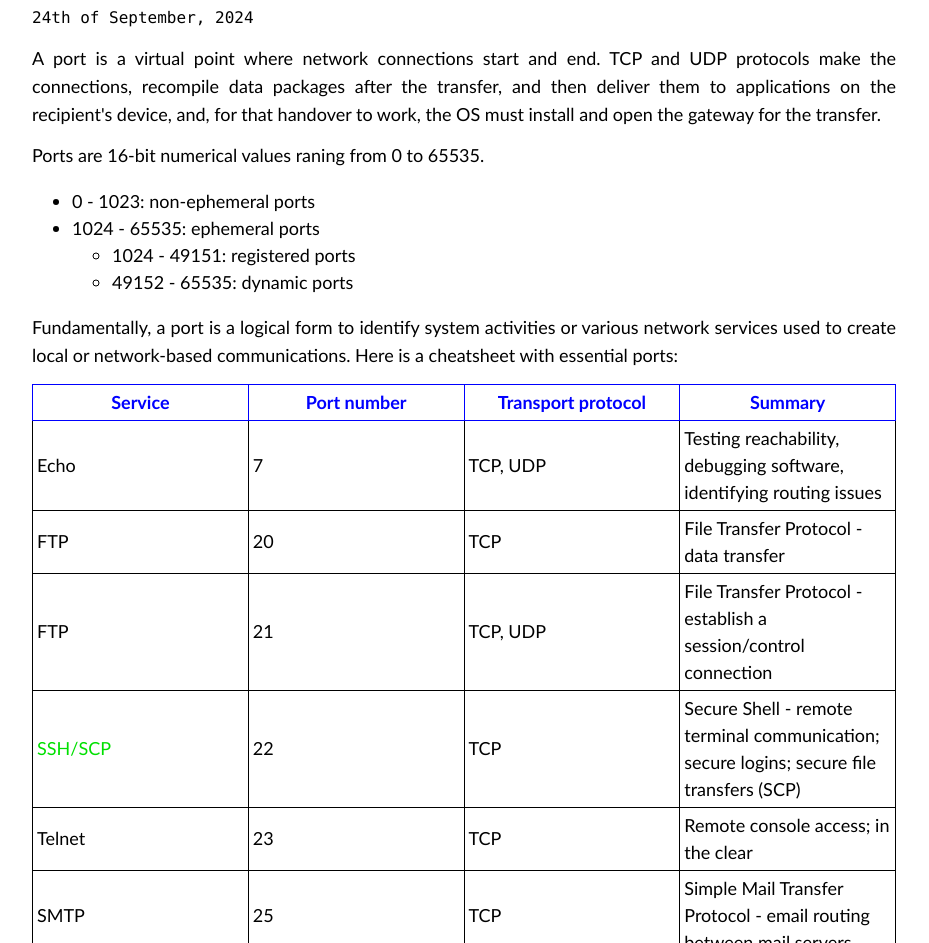
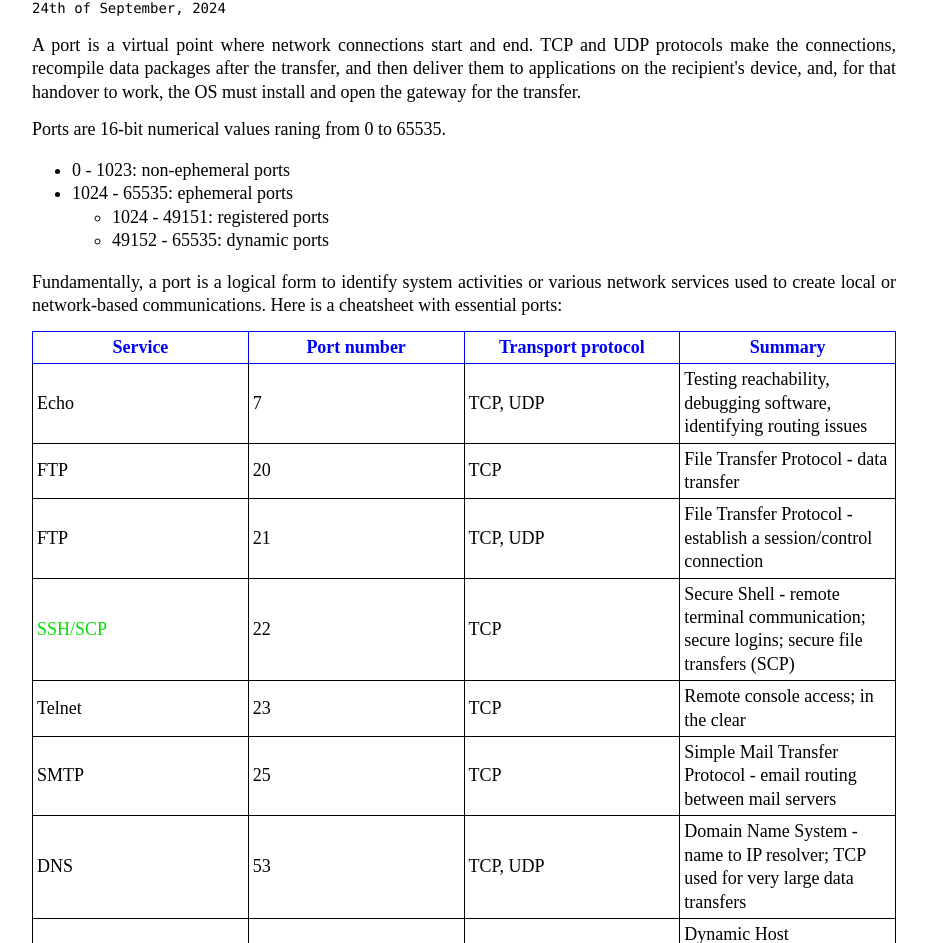
Before and after one commit to 17pauline/lineshell.org, a plain HTML site: page blog/posts/cheatsheet-common-ports.html in a window 1280 px wide. Shown: the part 241-1184 px from the top of the page, without its empty margins (176-1105 px from the left). Drawn offline with Linux system fonts and the light colour scheme.

Commit message:
blog update

```diff
--- a/blog/blog.css
+++ b/blog/blog.css
@@ -2,8 +2,8 @@ html, body, p, li {
     background-color: #ffffff;
     color: #000000;
     font-size: 18px;
-    line-height: 1.5em;
-    font-family: 'Trebuchet MS', Helvetica, sans-serif;
+    line-height: 1.3em;
+    font-family: Times New Roman, serif;
 	font-weight: normal;
 	font-style: normal;
 	font-variant: normal;
@@ -25,7 +25,7 @@ body {
 }
 
 p {
-	line-height: 1.555em;
+	line-height: 1.3em;
 	text-align: justify;
 	margin: 0.754em 0 0.754em 0;
 	padding: 0 0 0 0;
@@ -72,7 +72,7 @@ h3 {
 }
 
 small {
-    font-size: 16px;
+    font-size: 14px;
     font-family: Monaco, monospace;
 }
 
@@ -82,7 +82,7 @@ div.centerbox {
 }
 
 mscode {
-    font-size: 18px;
+    font-size: 16px;
     font-family: Monaco, monospace;
     background-color: #ffffff;
     color: #000000;
@@ -94,7 +94,7 @@ mscode {
 }
 
 code {
-    font-size: 18px;
+    font-size: 16px;
     font-family: Monaco, monospace;
     background-color: #000000;
     color: #ffffff;
@@ -125,15 +125,15 @@ code {
 redtext {
     color: #ff0000;
     font-size: 18px;
-    line-height: 1.5em;
-    font-family: 'Trebuchet MS', Helvetica, sans-serif;
+    line-height: 1.3em;
+    font-family: Times New Roman, serif;
 }
 
 greentext {
     color: #00e000;
     font-size: 18px;
-    line-height: 1.5em;
-    font-family: 'Trebuchet MS', Helvetica, sans-serif;
+    line-height: 1.3em;
+    font-family: Times New Roman, serif;
 }
 
 .footer-links {
--- a/index.css
+++ b/index.css
@@ -2,8 +2,8 @@ html, body, p, li {
     background-color: #ffffff;
     color: #000000;
     font-size: 18px;
-    line-height: 1.5em;
-    font-family: 'Trebuchet MS', Helvetica, sans-serif;
+    line-height: 1.3em;
+    font-family: Times New Roman, serif;
     margin: 1em auto;
     max-width: 48em;
    }
@@ -15,7 +15,7 @@ body {
 }
 
 p {
-	line-height: 1.555em;
+	line-height: 1.3em;
 	text-align: left;
 	margin: 0.754em 0 0.754em 0;
 	padding: 0 0 0 0;
```
